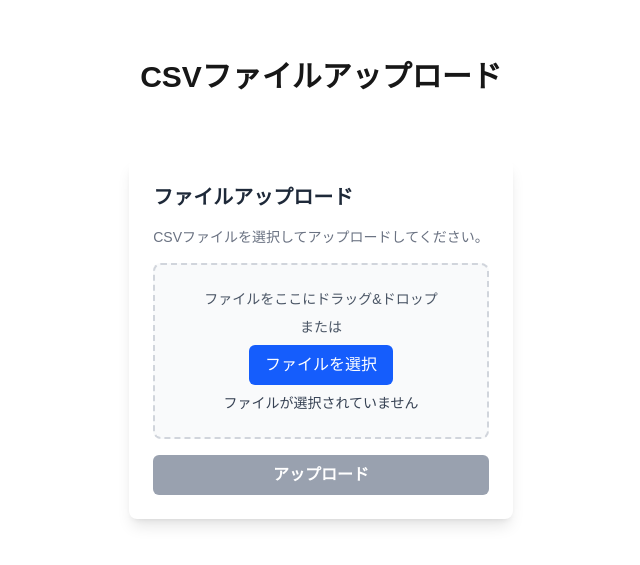
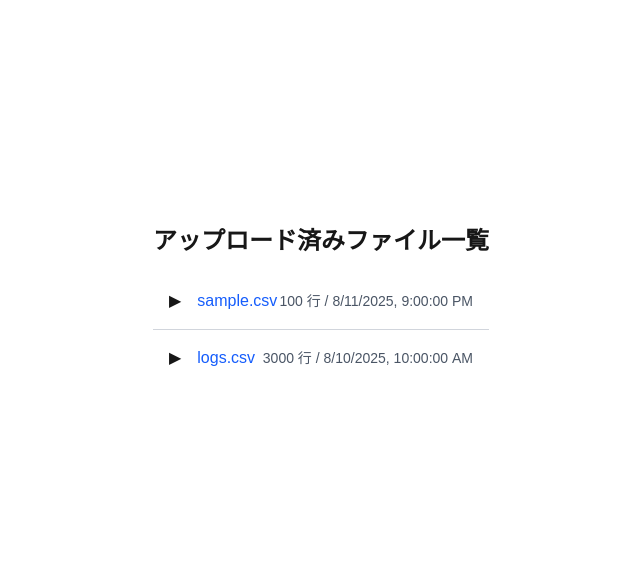
Before and after one commit to hyakkun/data-dashboard, a Next.js app in the folder frontend/: page / in a window 1280 px wide. Shown: the part 111-676 px from the top of the page, without its empty margins (319-959 px from the left). Built offline with nearby package versions, Linux system fonts and the light colour scheme.

Commit message:
🚧 [WIP]implemented file list mock

```diff
--- /dev/null
+++ b/frontend/src/app/components/FileList.tsx
@@ -0,0 +1,101 @@
+import React, { useState } from "react";
+
+export interface FileItem {
+  id: string;
+  name: string;
+  rows: number;
+  uploadedAt: string; // ISO文字列想定
+  size: number; // バイト
+}
+
+interface FileListProps {
+  files: FileItem[];
+  onDownload: (file: FileItem) => void;
+  onDelete: (file: FileItem) => void;
+  onNavigateDetail: (file: FileItem) => void;
+}
+
+export const FileList: React.FC<FileListProps> = ({
+  files,
+  onDownload,
+  onDelete,
+  onNavigateDetail,
+}) => {
+  const [expandedId, setExpandedId] = useState<string | null>(null);
+
+  const toggleExpand = (id: string) => {
+    setExpandedId(expandedId === id ? null : id);
+  };
+
+  const formatDate = (iso: string) => new Date(iso).toLocaleString();
+
+  const formatSize = (bytes: number) => {
+    if (bytes < 1024) return bytes + " B";
+    if (bytes < 1024 * 1024) return (bytes / 1024).toFixed(1) + " KB";
+    return (bytes / (1024 * 1024)).toFixed(1) + " MB";
+  };
+
+  return (
+    <div className="max-w-4xl mx-auto mt-8">
+      <h2 className="text-2xl font-semibold mb-4">アップロード済みファイル一覧</h2>
+      <ul className="divide-y divide-gray-300">
+        {files.map((file) => (
+          <li key={file.id}>
+            {/* メイン行 */}
+            <div
+              className="flex items-center justify-between cursor-pointer p-4 hover:bg-gray-100"
+              onClick={() => toggleExpand(file.id)}
+            >
+              <div className="flex items-center space-x-4">
+                <span
+                  className={`inline-block transform transition-transform ${
+                    expandedId === file.id ? "rotate-90" : ""
+                  }`}
+                  aria-label={expandedId === file.id ? "閉じる" : "開く"}
+                >
+                  ▶
+                </span>
+                <button
+                  onClick={(e) => {
+                    e.stopPropagation();
+                    onNavigateDetail(file);
+                  }}
+                  className="text-blue-600 hover:underline text-left"
+                >
+                  {file.name}
+                </button>
+              </div>
+
+              <div className="text-gray-600 text-sm">
+                {file.rows} 行 / {formatDate(file.uploadedAt)}
+              </div>
+            </div>
+
+            {/* 展開部分 */}
+            {expandedId === file.id && (
+              <div className="bg-gray-50 p-4 flex flex-col sm:flex-row sm:items-center sm:justify-between space-y-2 sm:space-y-0">
+                <div className="text-gray-700">
+                  サイズ: {formatSize(file.size)}
+                </div>
+                <div className="flex space-x-4">
+                  <button
+                    onClick={() => onDownload(file)}
+                    className="bg-green-500 text-white px-3 py-1 rounded hover:bg-green-600"
+                  >
+                    ダウンロード
+                  </button>
+                  <button
+                    onClick={() => onDelete(file)}
+                    className="bg-red-500 text-white px-3 py-1 rounded hover:bg-red-600"
+                  >
+                    削除
+                  </button>
+                </div>
+              </div>
+            )}
+          </li>
+        ))}
+      </ul>
+    </div>
+  );
+};
--- /dev/null
+++ b/frontend/src/app/components/FileListContainer.tsx
@@ -0,0 +1,51 @@
+"use client";
+
+import React, { useState } from "react";
+import { FileList, FileItem } from "./FileList";
+
+export const FileListContainer = () => {
+  // ダミーデータ（ここはAPIから取得したファイル一覧を使う想定）
+  const [files, setFiles] = useState<FileItem[]>([
+    {
+      id: "uuid-1",
+      name: "sample.csv",
+      rows: 100,
+      uploadedAt: "2025-08-11T21:00:00Z",
+      size: 10240,
+    },
+    {
+      id: "uuid-2",
+      name: "logs.csv",
+      rows: 3000,
+      uploadedAt: "2025-08-10T10:00:00Z",
+      size: 204800,
+    },
+  ]);
+
+  // ダウンロードボタンが押されたら呼ばれる
+  const handleDownload = (file: FileItem) => {
+    alert(`Downloading file: ${file.name}`);
+    // ここで実際はAPIにGETリクエスト飛ばす等の処理を書く
+  };
+
+  // 削除ボタンが押されたら呼ばれる
+  const handleDelete = (file: FileItem) => {
+    alert(`Deleting file: ${file.name}`);
+    // API呼び出しして削除、削除成功後に一覧更新など
+  };
+
+  // ファイル名クリックで詳細画面に遷移する処理
+  const handleNavigateDetail = (file: FileItem) => {
+    alert(`Navigate to detail screen of: ${file.name}`);
+    // ここで react-router の useNavigate などを使って遷移させる想定
+  };
+
+  return (
+    <FileList
+      files={files}
+      onDownload={handleDownload}
+      onDelete={handleDelete}
+      onNavigateDetail={handleNavigateDetail}
+    />
+  );
+};
--- a/frontend/src/app/page.tsx
+++ b/frontend/src/app/page.tsx
@@ -1,10 +1,12 @@
-import FileUpload from "./components/FileUpload";
+// import FileUpload from "./components/FileUpload";
+import { FileListContainer } from "./components/FileListContainer";
 
 export default function Home() {
   return (
     <main className="flex flex-col items-center justify-center min-h-screen">
-      <h1 className="text-3xl font-bold mb-4">CSVファイルアップロード</h1>
-      <FileUpload />
+      {/* <h1 className="text-3xl font-bold mb-4">CSVファイルアップロード</h1>
+      <FileUpload /> */}
+      <FileListContainer />
     </main>
   );
 }
```
